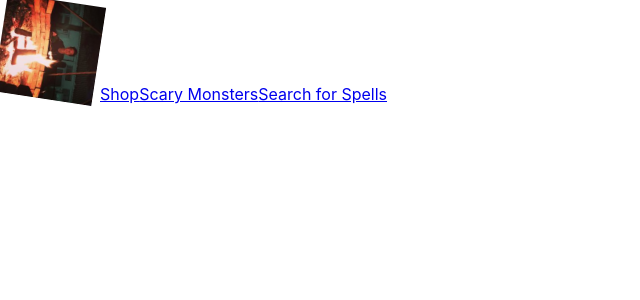
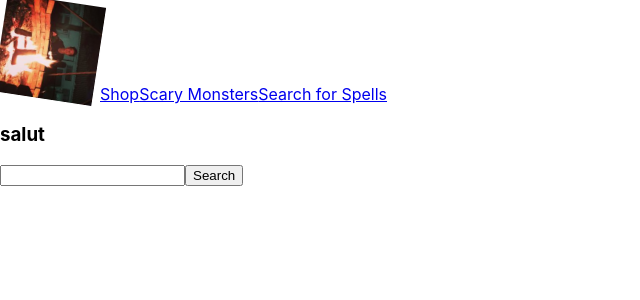
Before and after one commit to Deniz-Code/dnd-using-dndapi, a React (Create React App) app: page /spell-search in a window 1280 px wide. Shown: the top 300 px of the page, without its empty margins (0-640 px from the left). Built offline with nearby package versions, Linux system fonts and the light colour scheme.

Commit message:
add search spell page

```diff
--- a/src/App.js
+++ b/src/App.js
@@ -4,6 +4,7 @@ import NavBar from "./components/NavBar/NavBar"
 import Shop from "./pages/Shop/Shop"
 import MonsterList from "./pages/MonsterList/MonsterList"
 import MonsterDetails from "./pages/MonsterDetails/MonsterDetails"
+import SpellSearch from "./pages/SpellSearch/SpellSearch"
 
 function App() {
   return (
@@ -13,6 +14,7 @@ function App() {
         <Route path="shop" element={<Shop />} />
         <Route path="monster-list" element={<MonsterList />} />
         <Route path="/monster" element={<MonsterDetails/>} />
+        <Route path="/spell-search" element={<SpellSearch/>}/>
       </Routes>
     </>
   )
--- /dev/null
+++ b/src/components/SearchForm/SearchForm.jsx
@@ -0,0 +1,19 @@
+import { useState } from "react"
+
+
+
+const SearchForm = () => {
+  const[formData,setFormData]=useState({query:""})
+  return (
+    <>
+      <div>
+        <form>
+          <input autoComplete="off" name="query" type="text" />
+          <button type="submit">Search</button>
+        </form>
+      </div>
+    </>
+  )
+}
+
+export default SearchForm
--- /dev/null
+++ b/src/pages/SpellSearch/SpellSearch.jsx
@@ -0,0 +1,14 @@
+import { useState } from "react"
+import SearchForm from "../../components/SearchForm/SearchForm"
+const SpellSearch = () => {
+  const [spells, setSpells] = useState([])
+
+  return (
+    <>
+      <h3>salut</h3>
+      <SearchForm/>
+    </>
+  )
+}
+
+export default SpellSearch
```
